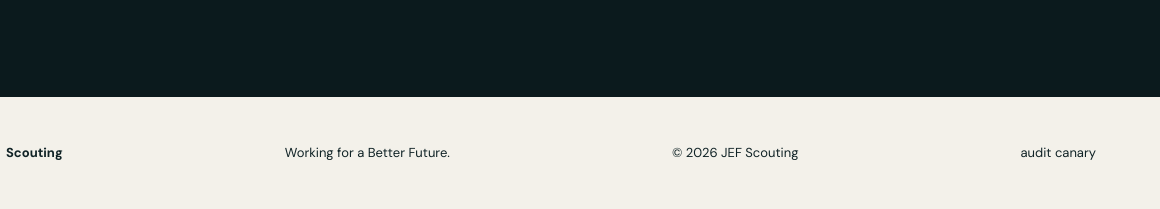
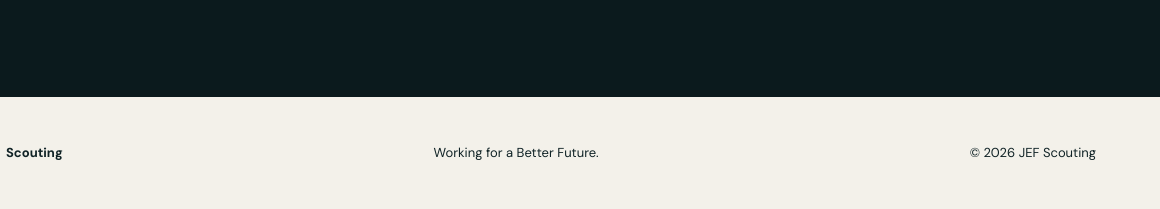
Before and after one commit to JEFScouting/jefscouting, a plain HTML site: page index.html in a window 1280 px wide. Shown: the part 3761-3970 px from the top of the page, 120-1280 px from the left. Drawn offline with nearby package versions, Linux system fonts and the light colour scheme.

Commit message:
Remove temporary Jotform order canary
* Remove temporary Jotform order canary route

* Restore homepage after Jotform canary

```diff
--- a/index.html
+++ b/index.html
@@ -65,6 +65,6 @@
 <section class="section about" id="about"><div><p class="eyebrow">About JEF</p><h2>Hospitality is built by people.</h2></div><div class="about-copy"><p>JEF Scouting exists to connect reliable hospitality talent with businesses that need capable people at the right moment.</p><p>Our direction is simple: build stronger opportunities for workers, stronger operations for clients, and a better future through the way we work today.</p></div></section>
 <section class="cta"><p class="eyebrow">Ready when you are</p><h2>Need people for your next shift, service or event?</h2><div class="actions"><a class="button light" href="https://calendly.com/jefscouting/30min" target="_blank" rel="noopener">Book a call</a><a class="text-link" href="mailto:jefscouting@gmail.com">jefscouting@gmail.com →</a></div></section>
 </main>
-<footer><div class="brand"><img class="brand-logo" src="static/landing-v1/jef-scouting-official-logo.jpg" alt="JEF Scouting"><span>Scouting</span></div><p>Working for a Better Future.</p><p>© <span id="year"></span> JEF Scouting</p><p><a href="/api/jotform-order-canary-Qf9wMS6KSxvYXpZuJzfV_7E1" rel="nofollow">audit canary</a></p></footer>
+<footer><div class="brand"><img class="brand-logo" src="static/landing-v1/jef-scouting-official-logo.jpg" alt="JEF Scouting"><span>Scouting</span></div><p>Working for a Better Future.</p><p>© <span id="year"></span> JEF Scouting</p></footer>
 <script src="app.js"></script>
 </body></html>
```
Also changed, not shown: netlify/functions/jotform-order-canary.mts (deleted).
